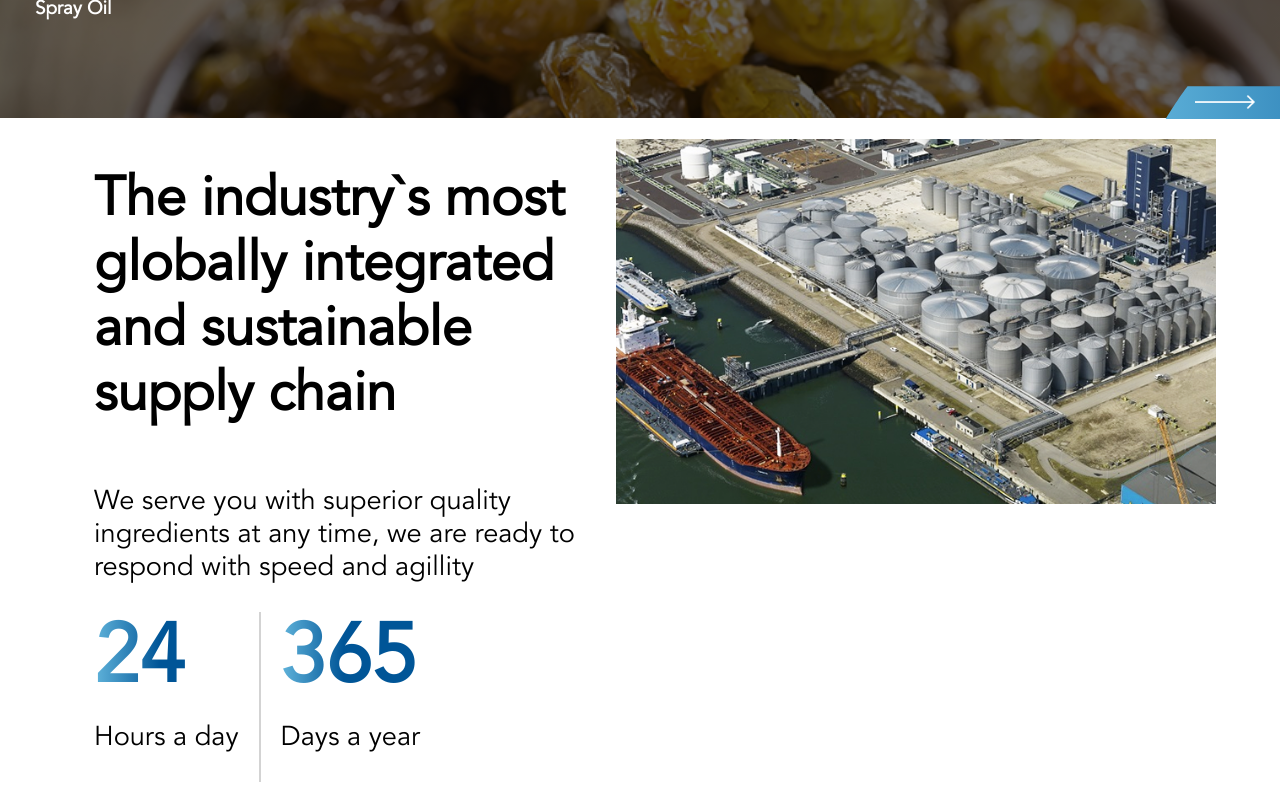
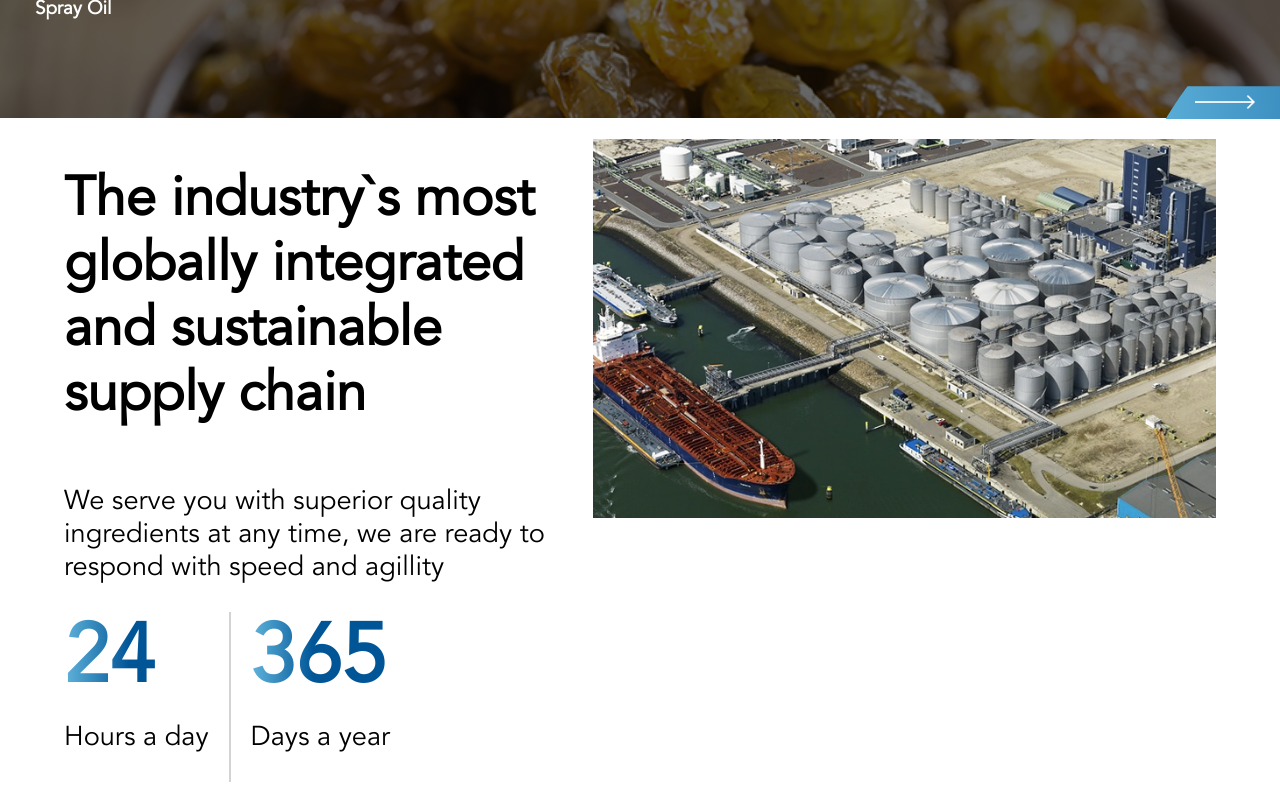
Before and after one commit to Devairways/marine, a React (Create React App) app: page / in a window 1280 px wide. Shown: the part 3020-3807 px from the top of the page. Built offline with nearby package versions, Linux system fonts and the light colour scheme.

Commit message:
stylefix

```diff
--- a/src/componenten/info/info.css
+++ b/src/componenten/info/info.css
@@ -63,8 +63,9 @@ img[alt="dock"]{
 @media screen and (min-width: 769px){
 
    #infoBlok{
-    width: 60%;
-    padding: 0 30px;
+    width: 80%;
+    min-width: 361px;
+    padding-right: 30px;
   }
 }
 
@@ -77,7 +78,7 @@ img[alt="dock"]{
   }
 
   img[alt="dock"]{
-    width: 600px;
+    overflow: hidden;
     height: fit-content;
   }
 
```
